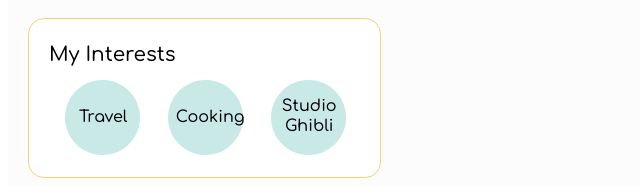
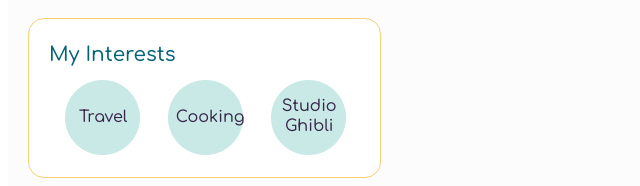
Before and after one commit to beartisan/bubbles, a plain HTML site: page index.html in a window 1280 px wide. Shown: the part 357-543 px from the top of the page, without its empty margins (0-640 px from the left). Drawn offline with nearby package versions, Linux system fonts and the light colour scheme; a script that the page names is missing.

Commit message:
updated code

```diff
--- a/profile-styles.css
+++ b/profile-styles.css
@@ -934,7 +934,7 @@ p, h1, h2, h3, h4, h5, h6, span
   .your-profile-text27 {
     top: 23px;
     left: 20px;
-    color: var(--dl-color-default-underwaterteal);
+    color: var(--underwaterTeal);
     height: auto;
     position: absolute;
     font-size: 20px;
@@ -969,7 +969,7 @@ p, h1, h2, h3, h4, h5, h6, span
   .your-profile-text29 {
     top: 27px;
     left: 8.750000953674316px;
-    color: var(--dl-color-default-deepviolet);
+    color: var(--deepViolet);
     width: 59px;
     height: auto;
     position: absolute;
@@ -1001,7 +1001,7 @@ p, h1, h2, h3, h4, h5, h6, span
   .your-profile-text31 {
     top: 27px;
     left: 7.750000953674316px;
-    color: var(--dl-color-default-deepviolet);
+    color: var(--deepViolet);
     height: auto;
     position: absolute;
     align-self: auto;
@@ -1032,7 +1032,7 @@ p, h1, h2, h3, h4, h5, h6, span
   .your-profile-text33 {
     top: 16px;
     left: 8.750000953674316px;
-    color: var(--dl-color-default-deepviolet);
+    color: var(--deepViolet);
     width: 59px;
     height: auto;
     position: absolute;
```
